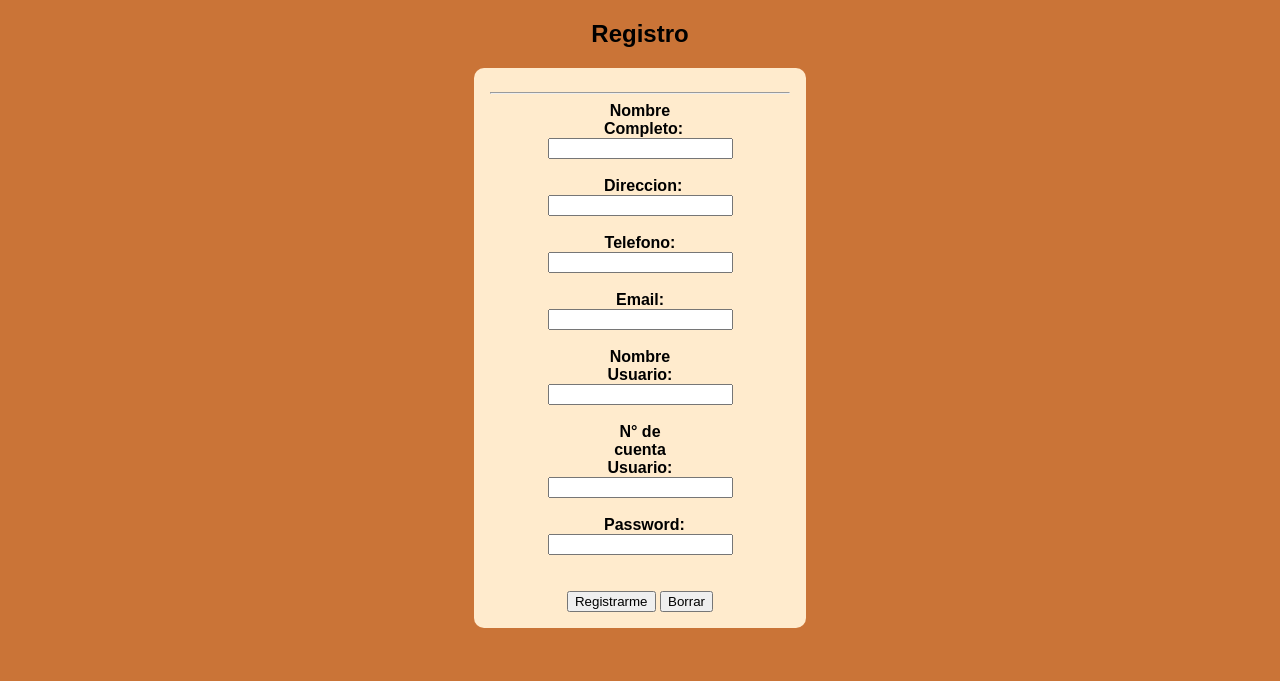
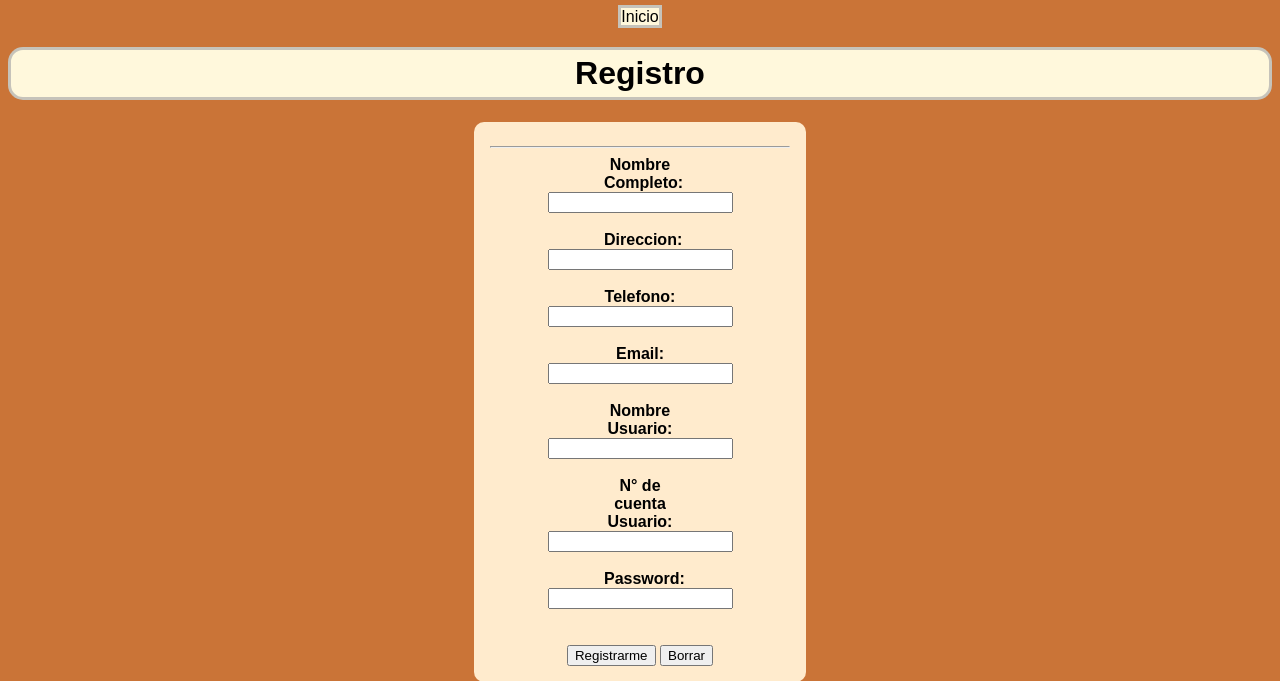
Before and after one commit to EmilianoCruz/ProyectoWeb, a PHP site: page /registro.php in a window 1280 px wide. Shown: the top 681 px of the page. Run offline with PHP 8.4, Linux system fonts and the light colour scheme.

Commit message:
Agregado de inicio

```diff
--- a/estilos.css
+++ b/estilos.css
@@ -11,6 +11,16 @@ a{
 
 a:visited{
     color:inherit;
+}
+
+.inicio{
+        border: 3px solid #aaaa;
+        background-color: cornsilk;
+        top: 10px;
+        right: 10px;
+        text-decoration: none;
+        font-family: Arial, Helvetica, sans-serif;
+        color: black;
 }
 
 h1{
--- a/registro.php
+++ b/registro.php
@@ -4,7 +4,7 @@ session_start();
 <!DOCTYPE html>
 <html lang="en">
 <head>
- <title>Registrar Usuario</title>
+ <title>Registro</title>
  <meta charset = "utf-8">
  <link rel="stylesheet" href ="estilos.css">
 </head>
@@ -28,7 +28,8 @@ session_start();
 
 <body>
  <header>
- <h2 style="text-align:center">Registro </h2>
+ <a href="index.php" class='inicio'>Inicio</a>
+ <h1 style="text-align:center">Registro </h1>
 </header>
 
 <div class="formulario">
```
